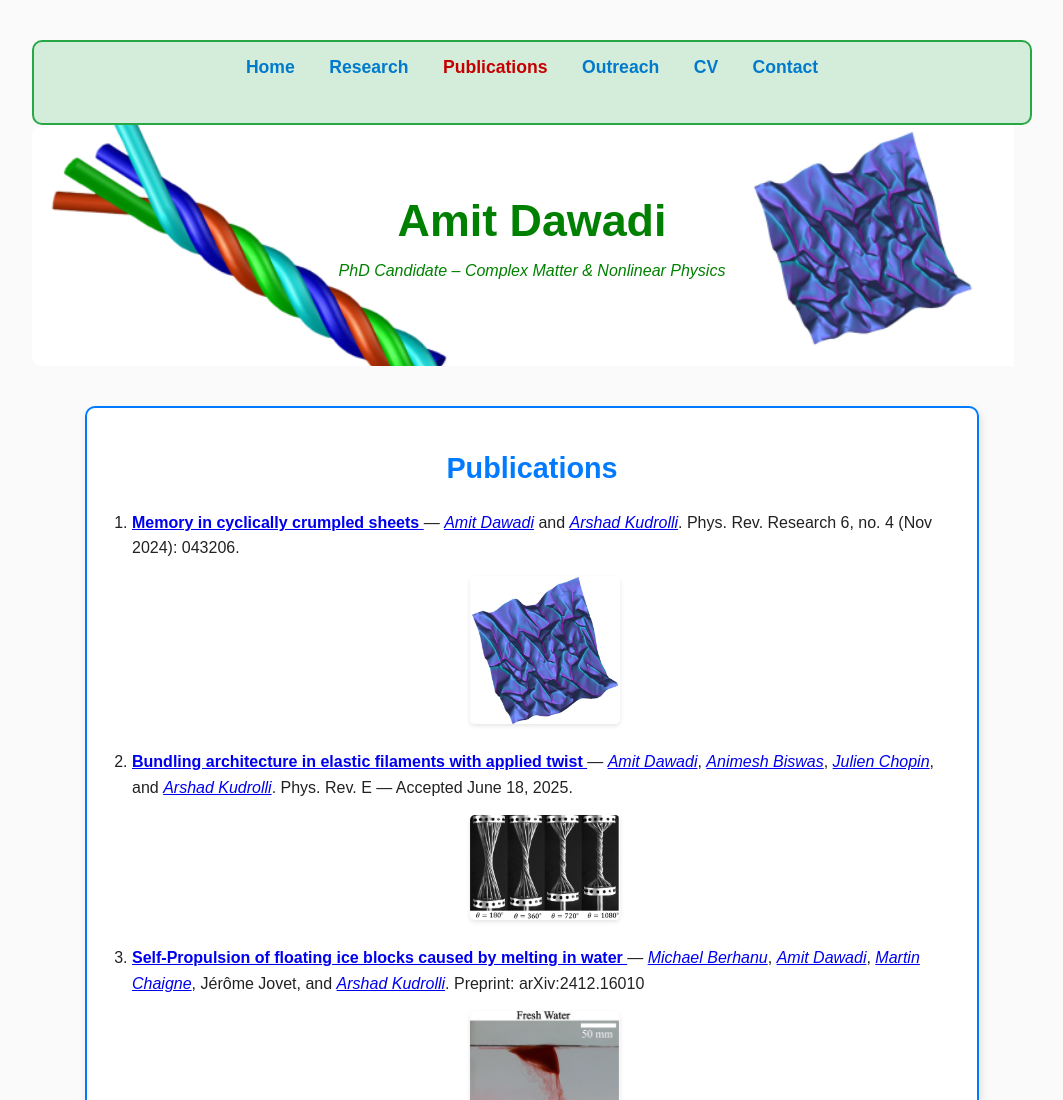
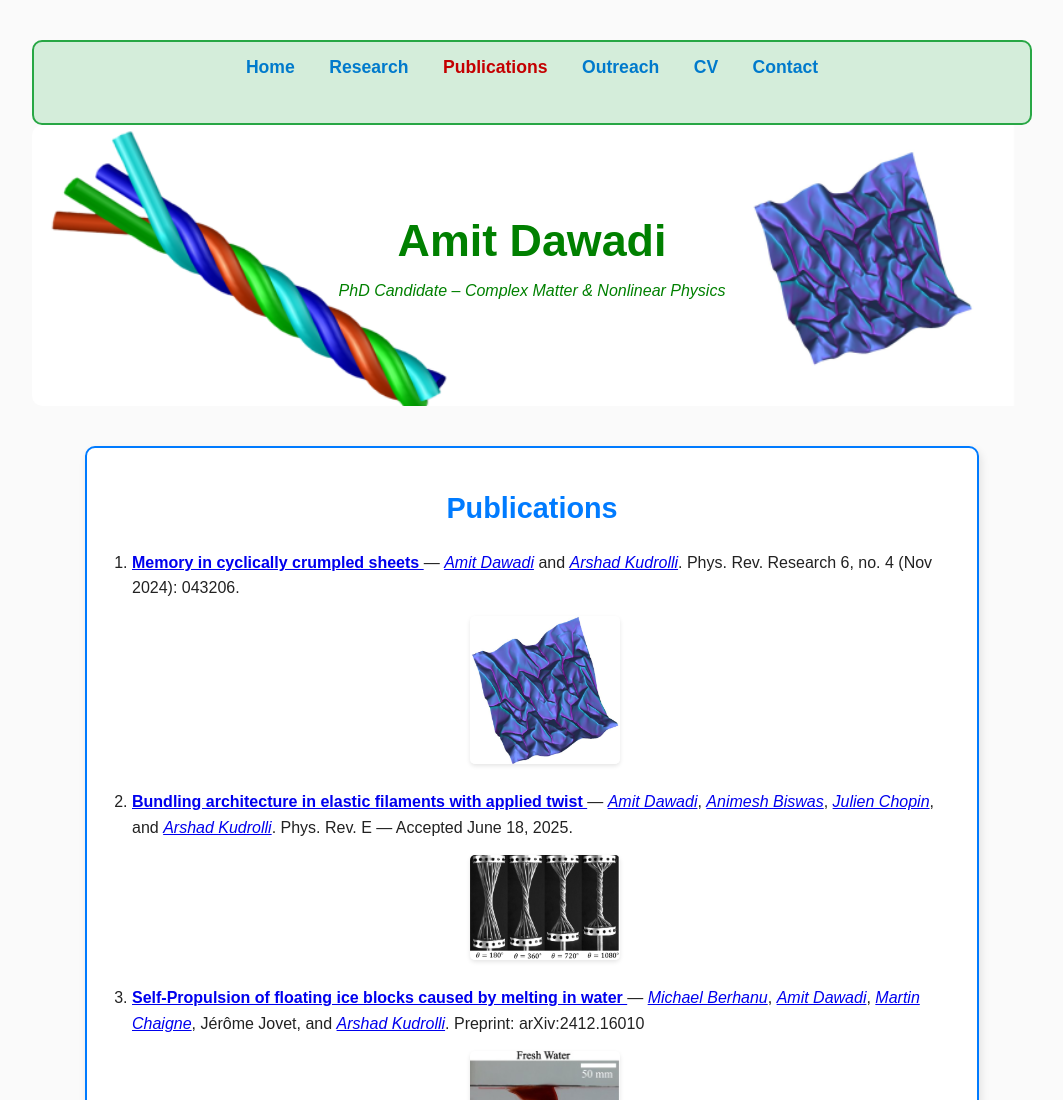
Before and after one commit to amitdawadi/adphys.github.io, a plain HTML site: page Publications/index.html in a window 1280 px wide. Shown: the top 1100 px of the page, without its empty margins (108-1171 px from the left). Drawn offline with Linux system fonts and the light colour scheme.

Commit message:
Update index.html

```diff
--- a/Publications/index.html
+++ b/Publications/index.html
@@ -55,7 +55,7 @@
      background-size: cover; /* Cover the entire header area */
      background-position: center; /* Center the image */
      color: Green; /* Adjust text color for better visibility */
-     padding: 70px 30px; /* Add padding to make the header visible */
+     padding: 90px 20px; /* Add padding to make the header visible */
      border-radius: 10px; /* Optional: Add rounded corners */
    }
     header h1 {
```
